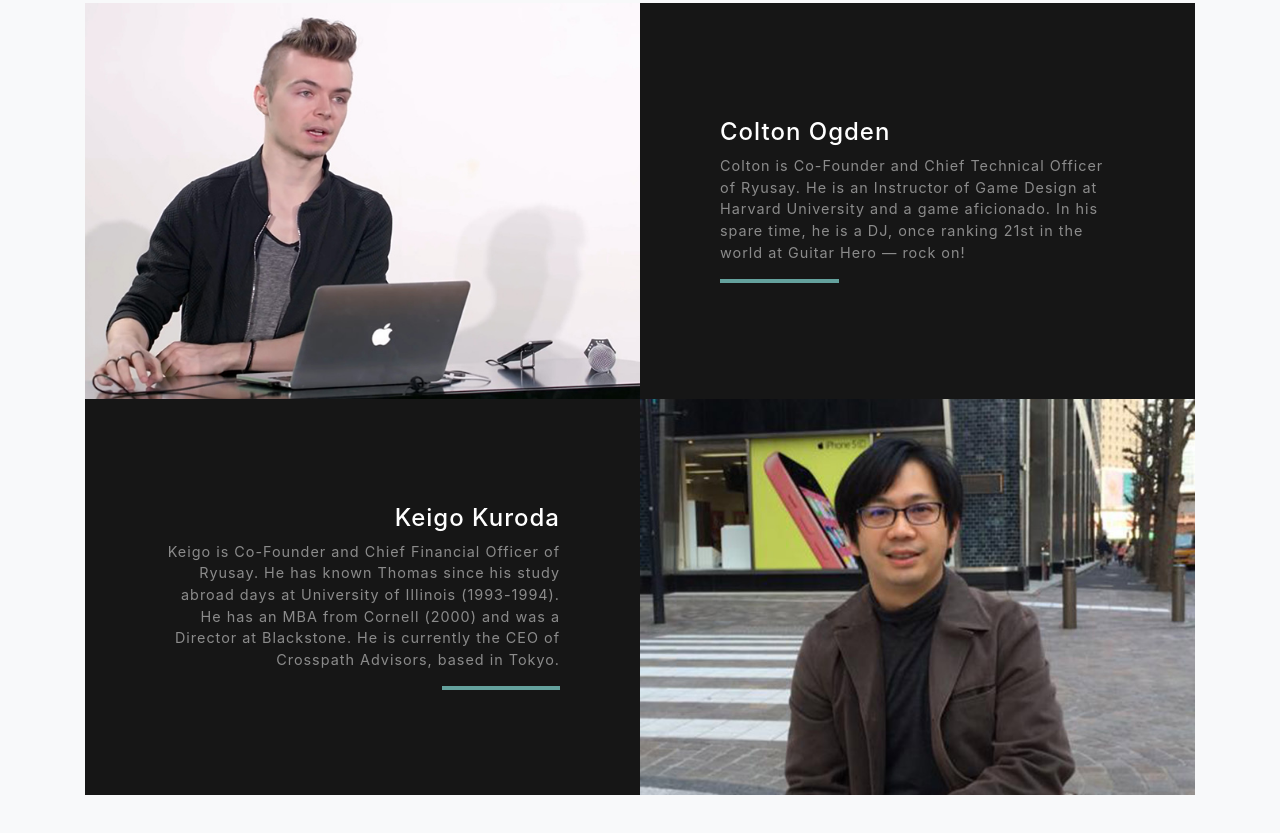
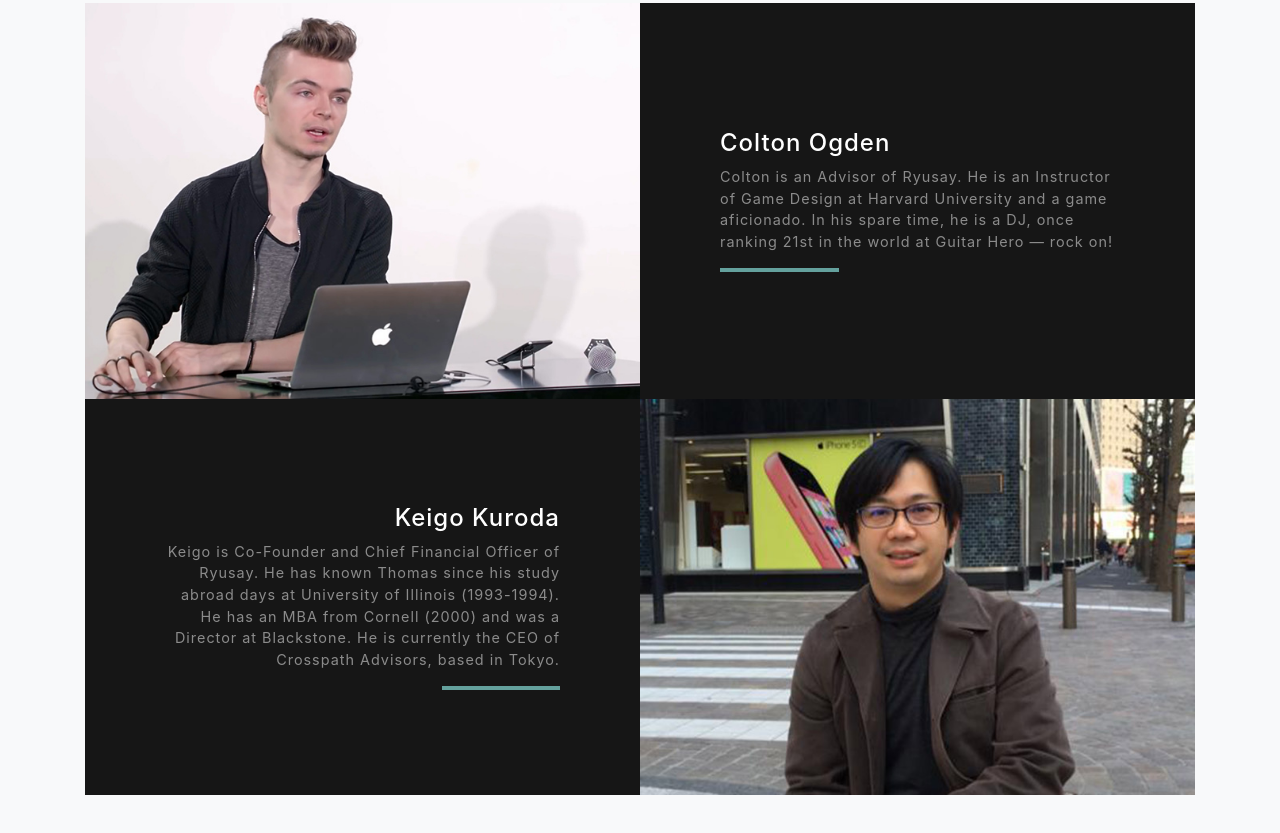
Before and after one commit to ryusay/ryusay.github.io, a website with bundled scripts: page index.html in a window 1280 px wide. Shown: the part 2156-2989 px from the top of the page. Built offline with nearby package versions, Linux system fonts and the light colour scheme; files whose address does not match are found by name.

Commit message:
change CTO status

```diff
--- a/index.html
+++ b/index.html
@@ -100,7 +100,7 @@
             <div class="d-flex h-100">
               <div class="project-text w-100 my-auto text-center text-lg-left">
                 <h4 class="text-white">Colton Ogden</h4>
-                <p class="mb-0 text-white-50">Colton is Co-Founder and Chief Technical Officer of Ryusay. He is an Instructor of Game Design at Harvard University and a game aficionado. In his spare time, he is a DJ, once ranking 21st in the world at Guitar Hero — rock on! </p>
+                <p class="mb-0 text-white-50">Colton is an Advisor of Ryusay. He is an Instructor of Game Design at Harvard University and a game aficionado. In his spare time, he is a DJ, once ranking 21st in the world at Guitar Hero — rock on! </p>
                 <hr class="d-none d-lg-block mb-0 ml-0">
               </div>
             </div>
```
